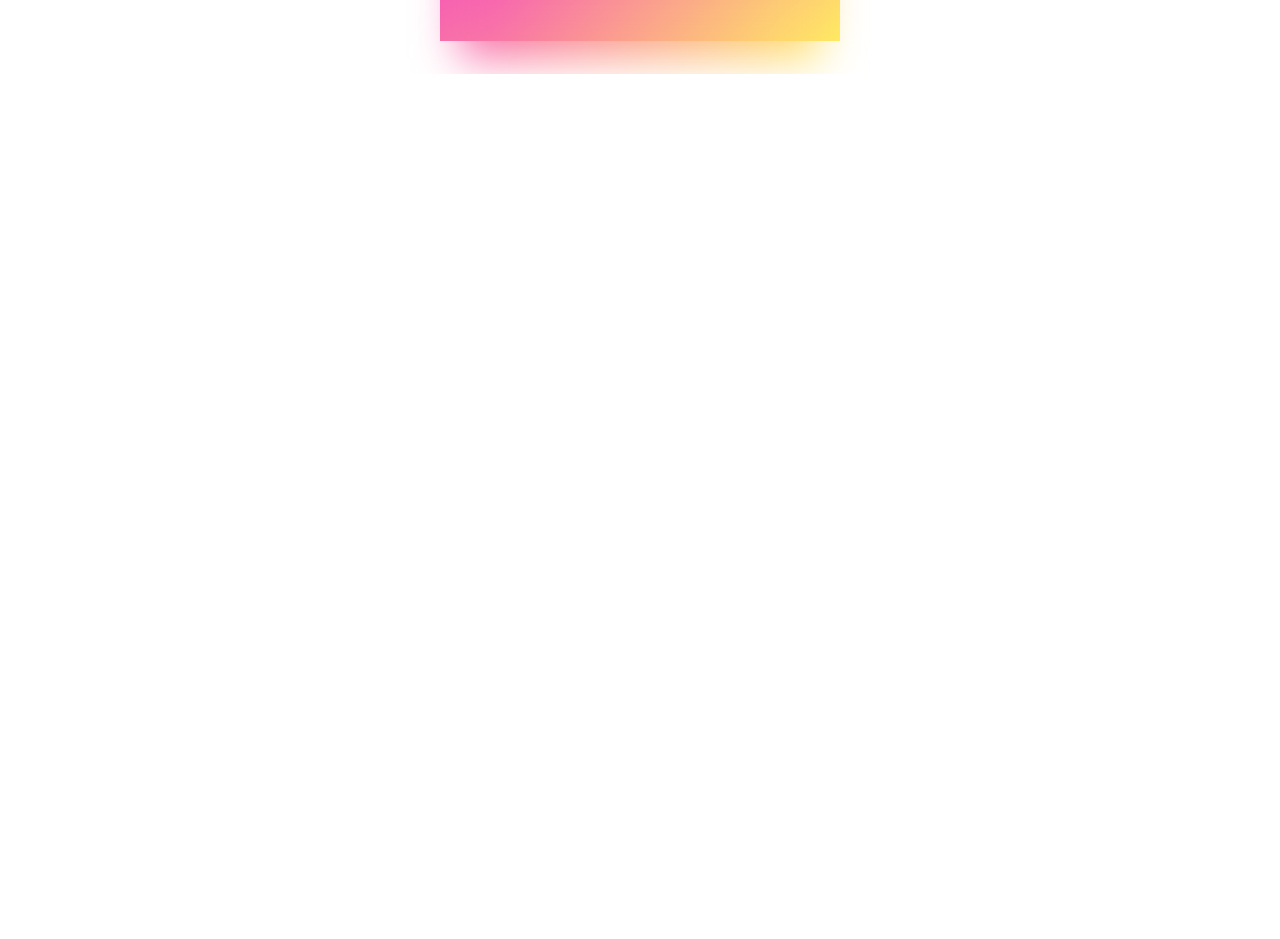
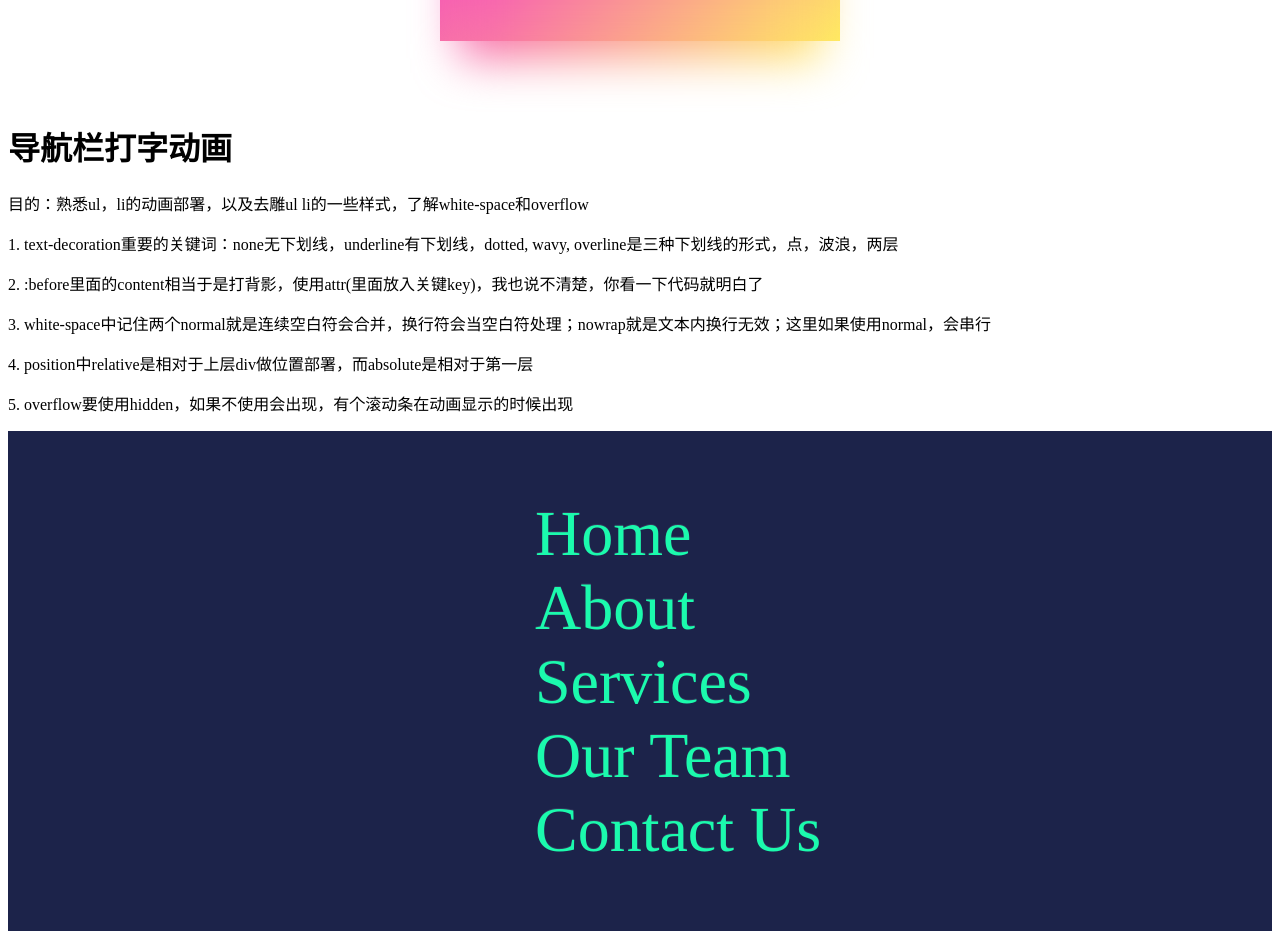
Before and after one commit to JohnMai1994/fe_practice, a React (Create React App) app: page / in a window 1280 px wide. Shown: the part 3600-4539 px from the top of the page. Before the commit the page ends 3674 px from the top, so only its background shows below. Built offline with nearby package versions, Linux system fonts and the light colour scheme.

Commit message:
更新导航栏打字动画

```diff
--- a/src/App.js
+++ b/src/App.js
@@ -3,13 +3,13 @@ import Project1 from "./pages/Project1";
 import React from "react";
 import Project2 from "./pages/Project2";
 import Project3 from "./pages/Project3";
-import Project4 from "./pages/Project4";
 import Project5 from "./pages/Project5";
 import Project6 from "./pages/Project6";
 import Project7 from "./pages/Project7";
 import Project8 from "./pages/Project8";
 import Project9 from "./pages/Project9";
 import Project10 from "./pages/Project10";
+import Project11 from "./pages/Project11";
 
 function App() {
     return (
@@ -75,6 +75,17 @@ function App() {
             <p>4. 不能在:before里面写hover，要在外面写; z-index中:before 《 本层 《 :after</p>
             <Project10/>
 
+                <br/>
+                <br/>
+                <h1>导航栏打字动画</h1>
+                <p>目的：熟悉ul，li的动画部署，以及去雕ul li的一些样式，了解white-space和overflow</p>
+                <p>1. text-decoration重要的关键词：none无下划线，underline有下划线，dotted, wavy, overline是三种下划线的形式，点，波浪，两层</p>
+                <p>2. :before里面的content相当于是打背影，使用attr(里面放入关键key)，我也说不清楚，你看一下代码就明白了</p>
+                <p>3. white-space中记住两个normal就是连续空白符会合并，换行符会当空白符处理；nowrap就是文本内换行无效；这里如果使用normal，会串行</p>
+                <p>4. position中relative是相对于上层div做位置部署，而absolute是相对于第一层</p>
+                <p>5. overflow要使用hidden，如果不使用会出现，有个滚动条在动画显示的时候出现</p>
+                <Project11/>
+
         </div>
 
 
--- /dev/null
+++ b/src/pages/Project11/index.js
@@ -0,0 +1,132 @@
+import React from "react";
+import styled, {keyframes} from "styled-components"
+
+const Project11Style = styled.div`
+    display: flex;
+    align-items: center;
+    justify-content: center;
+    min-height: 500px;
+    background: #1c234a;
+
+
+`
+
+
+const typing = keyframes`
+
+    0% {
+        width: 400px;
+
+    }
+
+    100% {
+
+        width: 0;
+    }
+
+
+`
+
+
+const typingTwo = keyframes`
+
+    0% {
+        width: 0;
+
+    }
+
+    100% {
+
+        width: 400px;
+    }
+
+
+`
+
+const List = styled.ul`
+    position: relative;
+
+
+    :hover {
+        li{
+          a{
+            :before{
+               animation: ${typing} 0.5s steps(11) forwards;
+
+            }
+
+          }
+
+          :hover {
+            a{
+              :before {
+                animation: ${typingTwo} 1s steps(11) forwards;
+
+              }
+            }
+
+            span {
+              color: #ef0448;
+            }
+
+          }
+        }
+    }
+
+`
+
+
+const ListItem = styled.li`
+    list-style: none;
+    margin: 0 20px;
+    font-size: 4em;
+
+
+    a {
+        position: relative;
+        color: rgba(255,255,255,0.1);
+        text-decoration: none;
+
+        :before {
+            //高亮代码在这里
+            content: attr(data-text);
+            //高亮代码在这里
+            position: absolute;
+            top: 0;
+            color: #1bfaad;
+            white-space: nowrap;
+            overflow: hidden;
+        }
+    }
+
+    span {
+      position: relative;
+      top: -2px;
+      left: -10px;
+      color: transparent;
+
+
+
+    }
+
+`
+
+
+const Project11 = () => {
+
+    return <Project11Style>
+        <List>
+            <ListItem><span>&times;</span><a href="#" data-text="Home">Home</a></ListItem>
+            <ListItem><span>&times;</span><a href="#" data-text="About">About</a></ListItem>
+            <ListItem><span>&times;</span><a href="#" data-text="Services">Services</a></ListItem>
+            <ListItem><span>&times;</span><a href="#" data-text="Our Team">Our Team</a></ListItem>
+            <ListItem><span>&times;</span><a href="#" data-text="Contact Us">Contact Us</a></ListItem>
+        </List>
+
+
+    </Project11Style>
+
+
+}
+
+export default Project11
```
